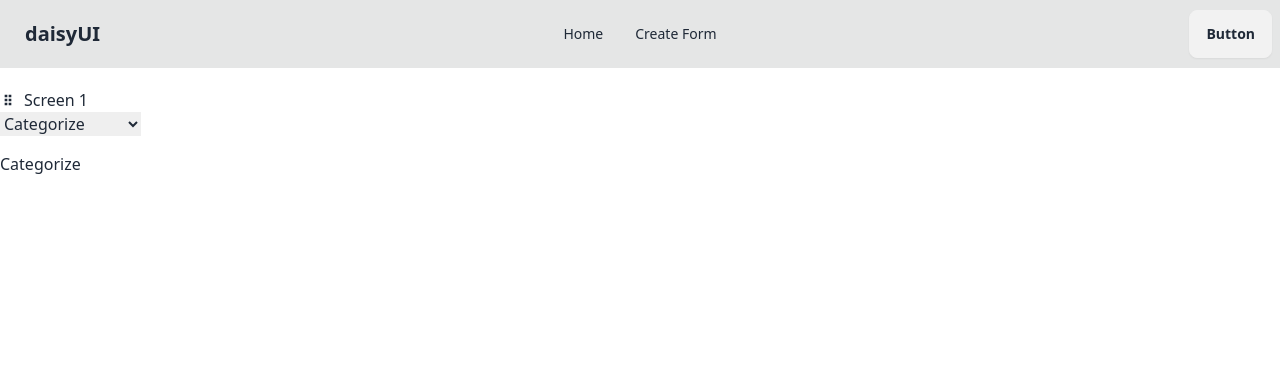
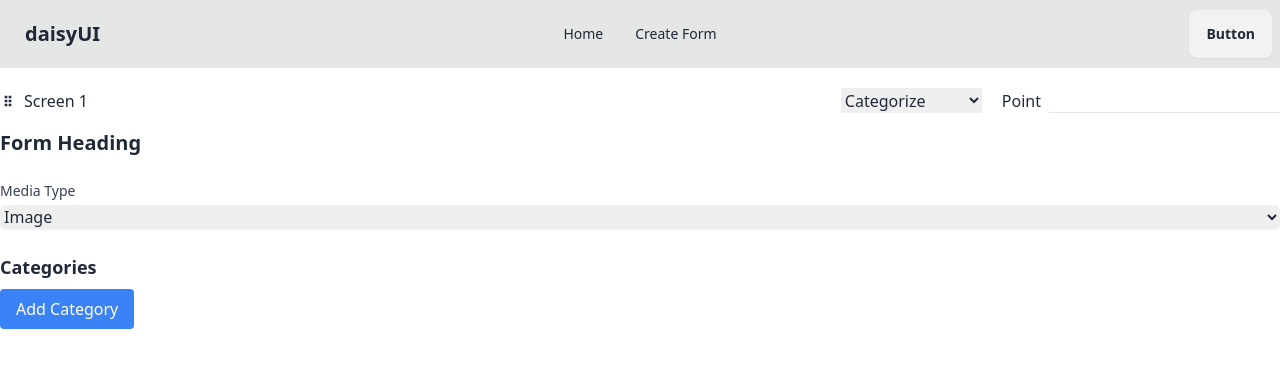
Before and after one commit to Abdullah-Az-Zahur/form-builder-1-client, a React (Vite) app: page /form in a window 1280 px wide. Shown: the top 368 px of the page. Built offline with nearby package versions, Linux system fonts and the light colour scheme.

Commit message:
add : category drop down

```diff
--- a/package.json
+++ b/package.json
@@ -10,8 +10,10 @@
     "preview": "vite preview"
   },
   "dependencies": {
+    "@headlessui/react": "^2.2.0",
     "react": "^18.3.1",
     "react-dom": "^18.3.1",
+    "react-hook-form": "^7.54.0",
     "react-icons": "^5.4.0",
     "react-router": "^7.0.2",
     "react-router-dom": "^7.0.2"
--- a/src/components/Categorize.jsx
+++ b/src/components/Categorize.jsx
@@ -1,11 +1,101 @@
-import React from 'react';
+import React, { useState } from "react";
+import { useForm, useFieldArray, Controller } from "react-hook-form";
+import { Listbox } from "@headlessui/react";
 
-const Categorize = () => {
-    return (
-        <div>
-            <h3>Categorize</h3>
+const Categorize = ({ point }) => {
+  const { control, handleSubmit, setValue, getValues } = useForm();
+  const [categories, setCategories] = useState([]);
+  const [dropdowns, setDropdowns] = useState([]);
+  const mediaOptions = ["Image", "Video", "Audio", "Text"];
+
+  onsubmit = (data) => {
+    console.log("from Data:", data);
+  };
+
+  const addCategory = () => {
+    setCategories((prev) => [...prev, ""]);
+  };
+
+  const removeCategory = (index) => {
+    setCategories((prev) => [...prev.filter((_, i) => i !== index)]);
+  };
+
+  const handleCategoryChange = (index, value) => {
+    const updateCategories = [...categories];
+    updateCategories[index] = value;
+    setCategories(updateCategories);
+    setValue("categories", updateCategories);
+  };
+
+  return (
+    <div>
+      <form onSubmit={handleSubmit(onsubmit)} className="space-y-6">
+        <h2 className="text-xl font-bold">Form Heading</h2>
+        {/* media drop down */}
+        <div className="mb-4">
+          <label
+            htmlFor="media"
+            className="block text-sm font-medium text-gray-700"
+          >
+            Media Type
+          </label>
+
+          <Controller
+            name="media"
+            control={control}
+            defaultValue=""
+            render={({ field }) => (
+              <select
+                {...field}
+                id="media"
+                className="mt-1 block w-full rounded-md border-gray-300 shadow-sm focus:border-indigo-500 focus:ring focus:ring-indigo-500 focus:ring-opacity-50"
+              >
+                {mediaOptions.map((media, index) => (
+                  <option key={index} value={media}>
+                    {media}
+                  </option>
+                ))}
+              </select>
+            )}
+          />
         </div>
-    );
+
+        {/* category section */}
+
+        <div className="mb-6">
+          <h3 className="text-lg font-semibold">Categories</h3>
+
+          {categories.map((category, index) => (
+            <div key={index} className="flex items-center space-x-2">
+              <input
+                type="text"
+                value={category}
+                onChange={(e) => handleCategoryChange(index, e.target.value)}
+                className="mt-1 block w-1/2 rounded-md border-gray-300 shadow-sm focus:border-indigo-500 focus:ring focus:ring-indigo-500 focus:ring-opacity-50"
+                placeholder="Enter category"
+              />
+              <button
+                type="button"
+                onClick={() => removeCategory(index)}
+                className="bg-red-500 text-white rounded px-2 py-1"
+              >
+                Remove
+              </button>
+            </div>
+          ))}
+          <button
+            type="button"
+            onClick={addCategory}
+            className="bg-blue-500 text-white rounded px-4 py-2 mt-2"
+          >
+            Add Category
+          </button>
+        </div>
+
+        {/* input section */}
+      </form>
+    </div>
+  );
 };
 
 export default Categorize;
--- a/src/pages/CreateForm.jsx
+++ b/src/pages/CreateForm.jsx
@@ -6,21 +6,23 @@ import Comprehension from "../components/Comprehension";
 
 const CreateForm = () => {
   const [selectedOption, setSelectedOption] = useState("Categorize");
+  const [point, setPoint] = useState("");
 
   const handleOptionChange = (e) => {
     setSelectedOption(e.target.value);
   };
 
+  console.log(point);
+
   return (
     <div className="container mx-auto my-auto mt-5">
-      <header>
+      <header className="flex justify-between">
         <div className="flex items-center gap-2">
           <BiGridVertical /> <p>Screen 1</p>
         </div>
 
         {/* drop down */}
-
-        <div>
+        <div className="flex gap-5">
           <select
             value={selectedOption}
             onChange={handleOptionChange}
@@ -30,13 +32,23 @@ const CreateForm = () => {
             <option value="Cloze">Cloze</option>
             <option value="Comprehension">Comprehension</option>
           </select>
+          {/* point */}
+          <div className="flex items-center gap-2">
+            <h3>Point</h3>
+            <input
+              type="number"
+              value={point}
+              onChange={(e) => setPoint(e.target.value)}
+              className="border-b "
+            />
+          </div>
         </div>
       </header>
 
       {/* dynamic content */}
 
       <div className="mt-4">
-        {selectedOption === "Categorize" && <Categorize />}
+        {selectedOption === "Categorize" && <Categorize point={point} />}
         {selectedOption === "Cloze" && <Cloze />}
         {selectedOption === "Comprehension" && <Comprehension />}
       </div>
```
Also changed, not shown: 1 other file (tests, documents, lock files or other folders).
